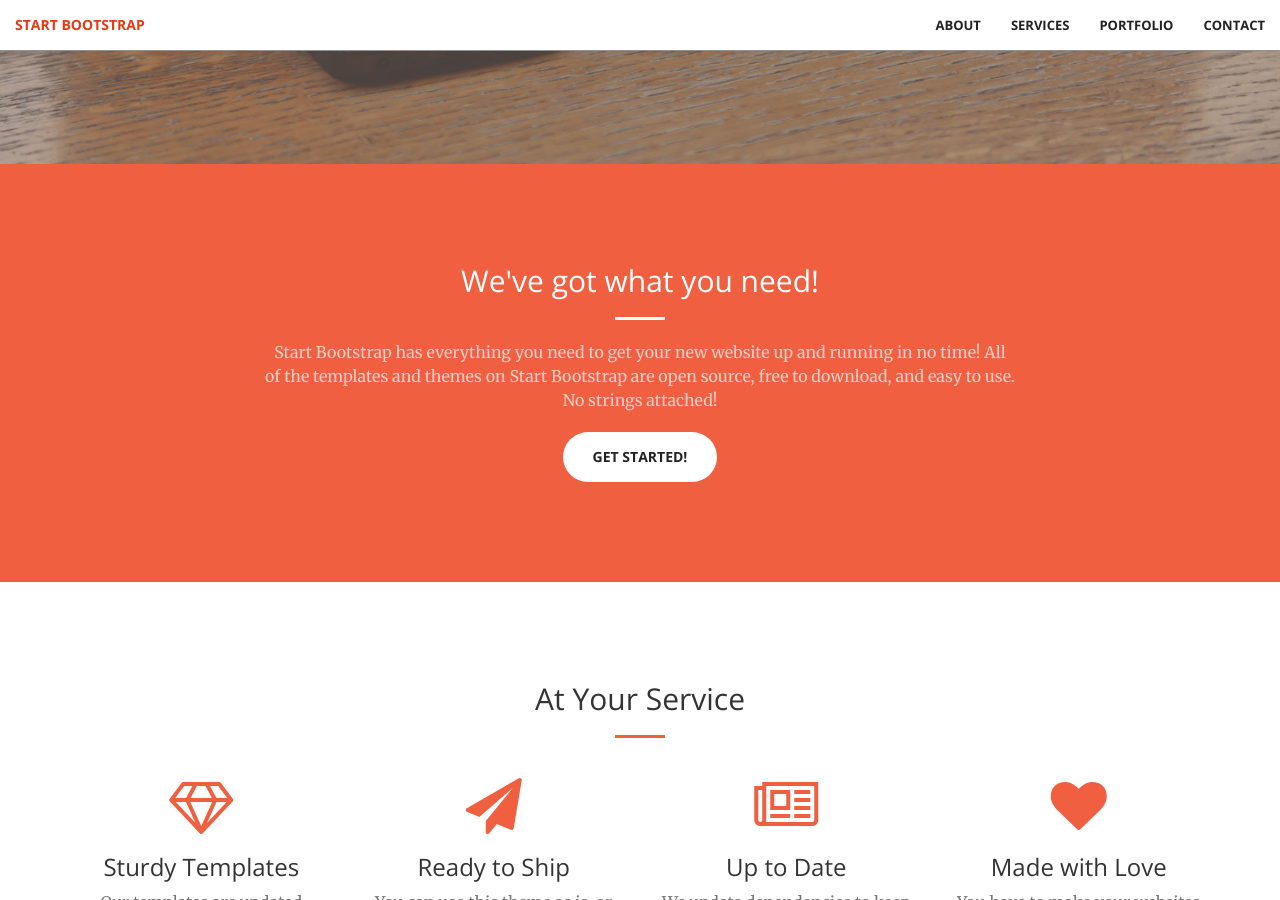
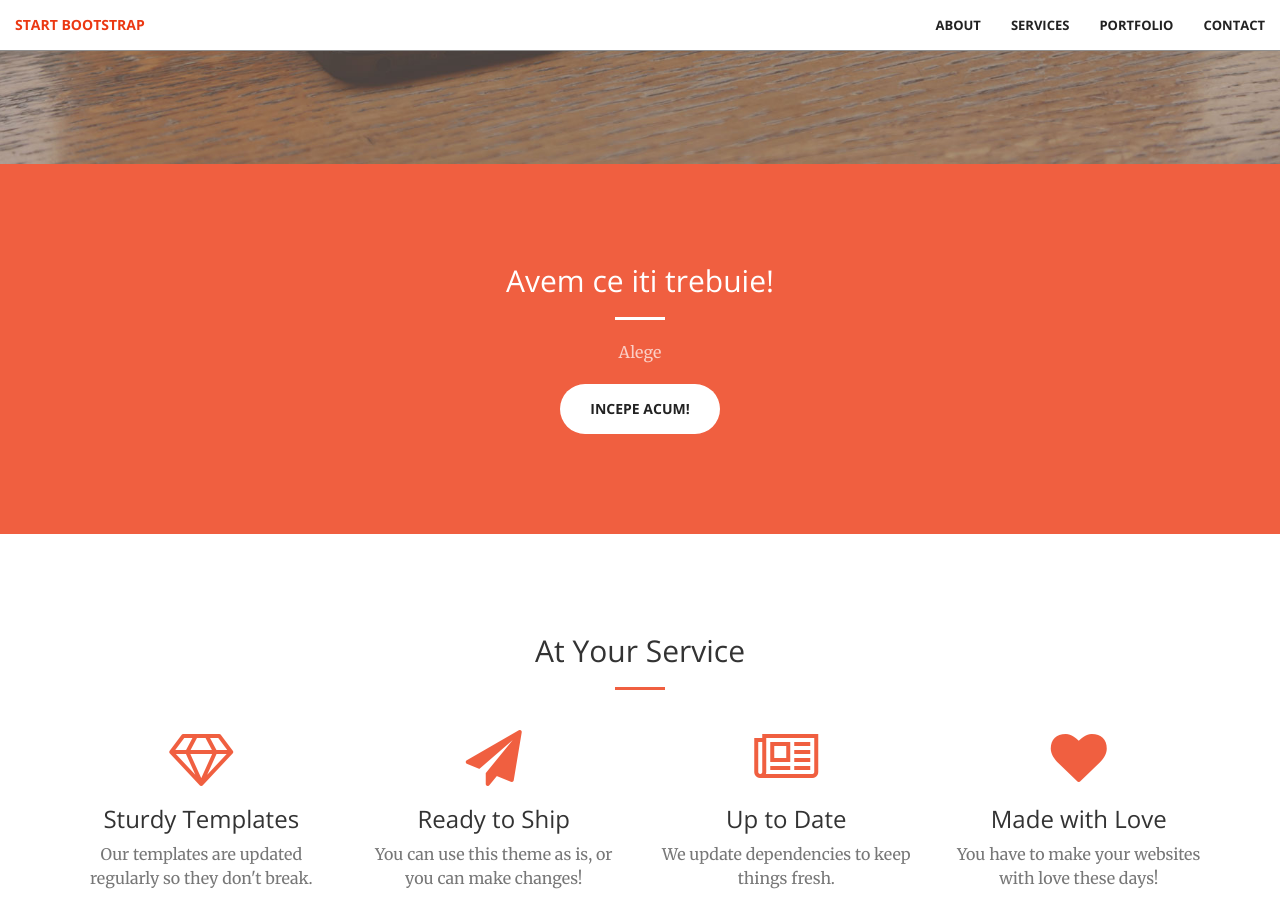
Before and after one commit to rptoma/Flaty-landing-page-2, a Jekyll site: the page built from index.html, in a window 1280 px wide and 900 px high, scrolled down 736 px. Built offline with Jekyll 4.4.1, drawn with Linux system fonts in a browser that asks for light colours.

Commit message:
Updated '_includes/call-to-action.html' via CloudCannon

```diff
--- a/_includes/call-to-action.html
+++ b/_includes/call-to-action.html
@@ -2,10 +2,10 @@
     <div class="container">
         <div class="row">
             <div class="col-lg-8 col-lg-offset-2 text-center">
-                <h2 class="section-heading">We've got what you need!</h2>
+                <h2 class="section-heading">Avem ce iti trebuie!</h2>
                 <hr class="light">
-                <p class="text-faded">Start Bootstrap has everything you need to get your new website up and running in no time! All of the templates and themes on Start Bootstrap are open source, free to download, and easy to use. No strings attached!</p>
-                <a href="#" class="btn btn-default btn-xl">Get Started!</a>
+                <p class="text-faded">Alege </p>
+                <a href="#" class="btn btn-default btn-xl">Incepe acum!</a>
             </div>
         </div>
     </div>
```
